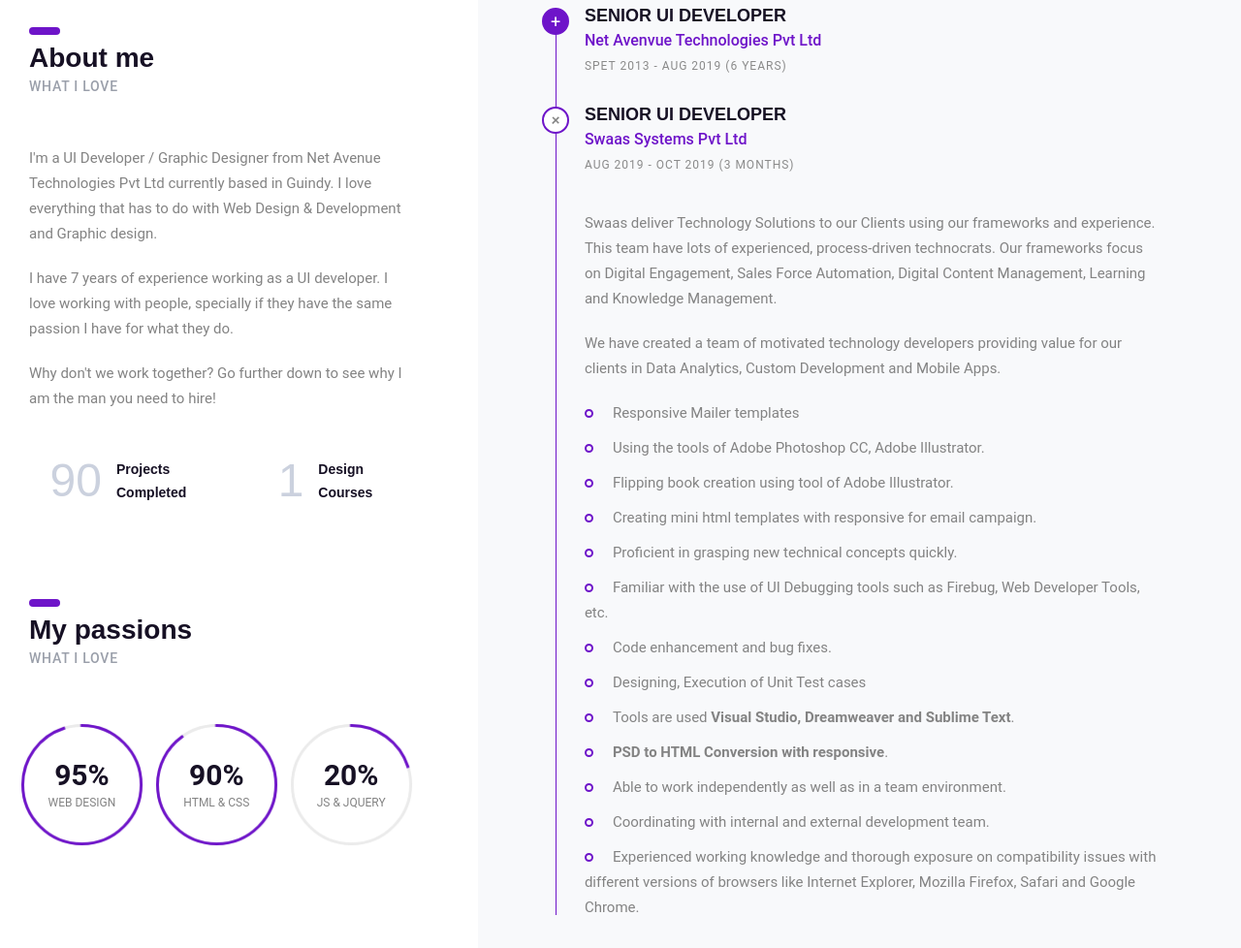
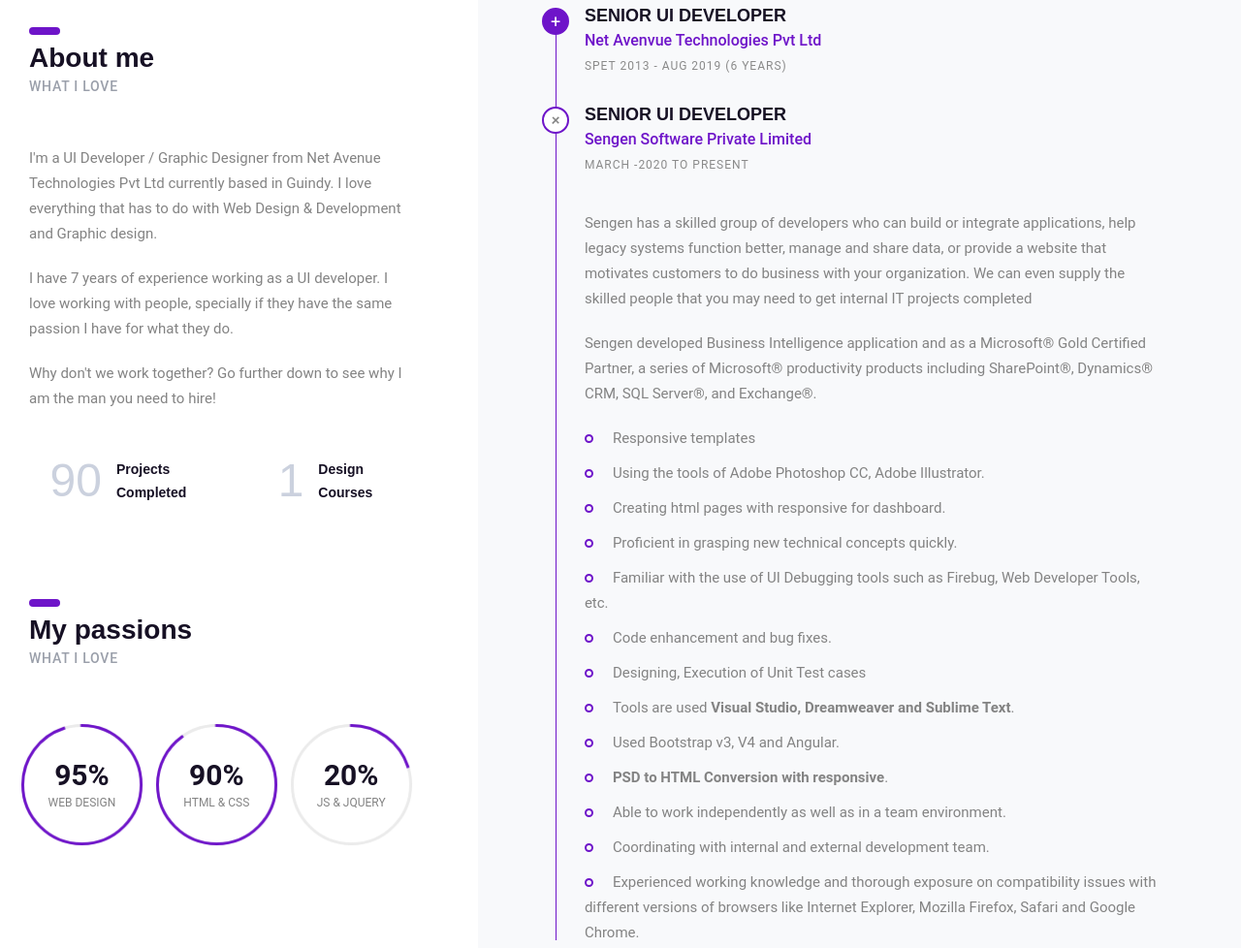
Before and after one commit to Mohankbsc/mohankbsc.github.io, a plain HTML site: page index.html in a window 1280 px wide. Shown: the part 813-1791 px from the top of the page at 97% size. Drawn offline with Linux system fonts and the light colour scheme; files whose address does not match are found by name.

Commit message:
Update index.html

```diff
--- a/index.html
+++ b/index.html
@@ -446,28 +446,27 @@
                             <div class="card-item">
                                 <div class="card-title" data-toggle="collapse" data-target="#collapse1-3" aria-expanded="true">
                                     <h4>Senior UI Developer</h4>
-                                    <h5>Swaas Systems Pvt Ltd</h5>
-                                    <h6>Aug 2019 - Oct 2019 (3 Months)</h6>
+                                    <h5>Sengen Software Private Limited</h5>
+                                    <h6>March -2020 to present</h6>
                                 </div><!-- card-title -->
 
                                 <div class="collapse show" id="collapse1-3" data-parent="#accordion2">
                                     <p>
-                                        Swaas deliver Technology Solutions to our Clients using our frameworks and experience.
-                                        This team have lots of experienced, process-driven technocrats. Our frameworks focus on Digital Engagement, Sales Force Automation, Digital Content Management, Learning and Knowledge Management.
+                                        Sengen has a skilled group of developers who can build or integrate applications, help legacy systems function better, manage and share data, or provide a website that motivates customers to do business with your organization. We can even supply the skilled people that you may need to get internal IT projects completed
                                     </p>
                                     <p>
-                                        We have created a team of motivated technology developers providing value for our clients in Data Analytics, Custom Development and Mobile Apps.
+                                        Sengen developed Business Intelligence application and as a Microsoft® Gold Certified Partner, a series of Microsoft® productivity products including SharePoint®, Dynamics® CRM, SQL Server®, and Exchange®.
                                     </p>
                                     <ul class="disk-list">
-                                        <li>Responsive Mailer templates</li>
+                                        <li>Responsive templates</li>
                                         <li>Using the tools of Adobe Photoshop CC, Adobe Illustrator.</li>
-                                        <li>Flipping book creation using tool of Adobe Illustrator.</li>
-                                        <li>Creating mini html templates with responsive for email campaign.</li>
+                                        <li>Creating html pages with responsive for dashboard.</li>
                                         <li>Proficient in grasping new technical concepts quickly.</li>
                                         <li>Familiar with the use of UI Debugging tools such as Firebug, Web Developer Tools, etc.</li>
                                         <li>Code enhancement and bug fixes.</li>
                                         <li>Designing, Execution of Unit Test cases</li>
                                         <li>Tools are used <b>Visual Studio, Dreamweaver and Sublime Text</b>.</li>
+                                        <li>Used Bootstrap v3, V4 and Angular.</li>
                                         <li><b>PSD to HTML Conversion with responsive</b>.</li>
                                         <li>Able to work independently as well as in a team environment.</li>
                                         <li>Coordinating with internal and external development team.</li>
```
